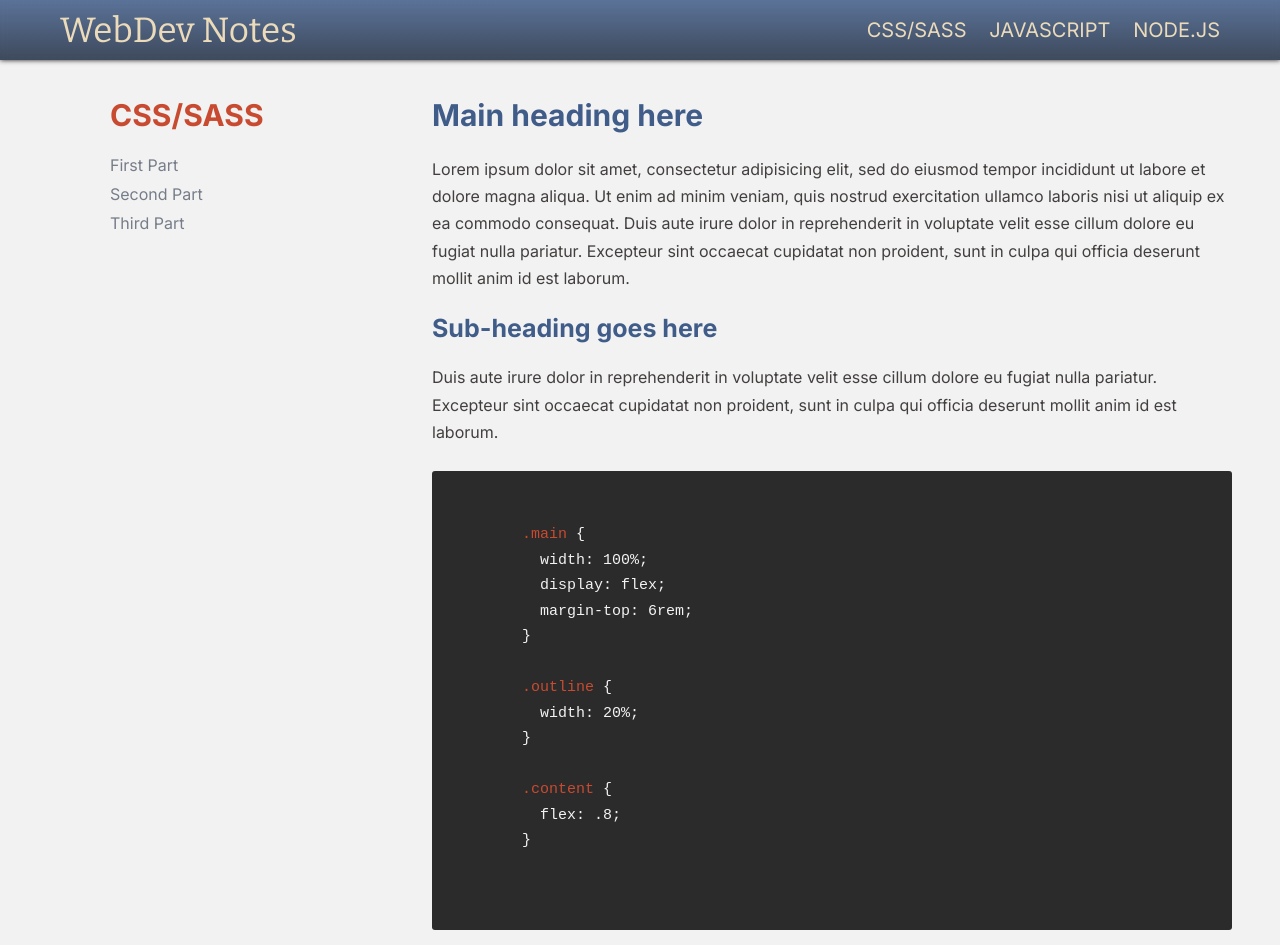
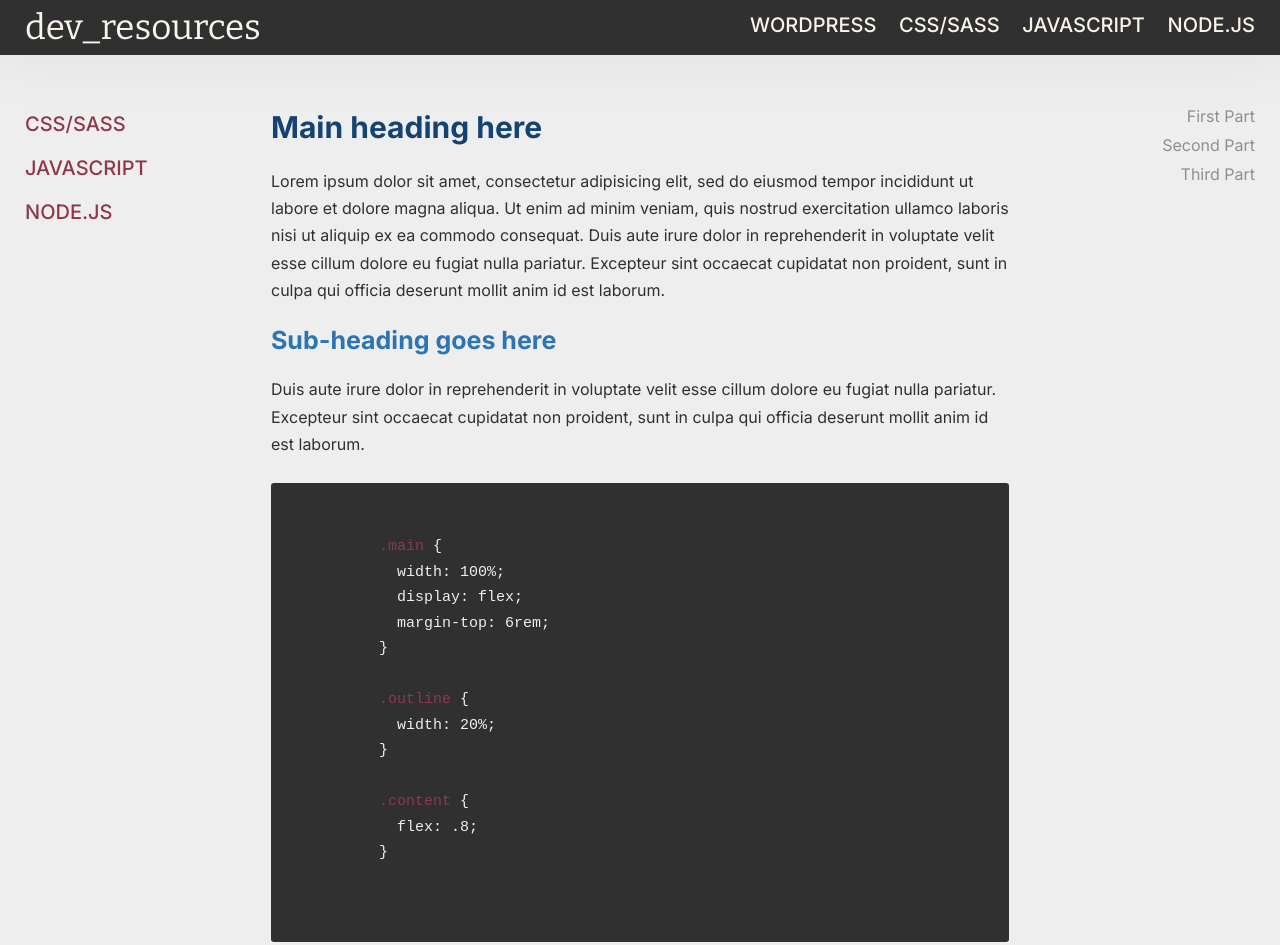
Before and after one commit to agDesignz/WebDev-Notes, a website: page index.html in a window 1280 px wide. Shown: the top 945 px of the page. Drawn offline with nearby package versions, Linux system fonts and the light colour scheme; a script that the page names is missing.

Commit message:
ready for first wp conversion

```diff
--- a/index.html
+++ b/index.html
@@ -1,4 +1,4 @@
-<!DOCTYPE html>
+"content<!DOCTYPE html>
 <html lang="en">
 
 <head>
@@ -18,36 +18,37 @@
 <body>
 
   <header class="header">
-    <h1 class="header__title">WebDev Notes</h1>
-    <nav class="header__nav">
-      <a href="#" class="header__link">CSS/SASS</a>
-      <a href="#" class="header__link">Javascript</a>
-      <a href="#" class="header__link">Node.js</a>
+    <div class="header__container container">
+      <h1 class="header__title">dev_resources</h1>
+      <nav class="header__nav nav">
+        <a href="#" class="nav__link nav__link--header">WordPress</a>
+        <a href="#" class="nav__link nav__link--header">CSS/SASS</a>
+        <a href="#" class="nav__link nav__link--header">Javascript</a>
+        <a href="#" class="nav__link nav__link--header">Node.js</a>
       </nav>
-
+    </div>
   </header>
 
-  <main class="main">
-    <div class="main__left">
-      <div class="outline">
-        <h2 class="outline__title heading-secondary">CSS/SASS</h2>
-        <nav class="outline__nav">
-          <a href="#" class="outline__link">First Part</a>
-          <a href="#" class="outline__link">Second Part</a>
-          <a href="#" class="outline__link">Third Part</a>
+  <main class="content">
+
+    <div class="content__container">
+
+      <div class="content__side content__side--left">
+        <nav class="content__nav nav">
+          <a href="#" class="nav__link nav__link--content">CSS/SASS</a>
+          <a href="#" class="nav__link nav__link--content">Javascript</a>
+          <a href="#" class="nav__link nav__link--content">Node.js</a>
         </nav>
       </div>
 
-    </div>
+      <div class="content__center">
 
-    <div class="main__right">
-
-      <div class="content">
-        <h2 class="content__heading heading-2">Main heading here</h2>
-        <p class="content__text">Lorem ipsum dolor sit amet, consectetur adipisicing elit, sed do eiusmod tempor incididunt ut labore et dolore magna aliqua. Ut enim ad minim veniam, quis nostrud exercitation ullamco laboris nisi ut aliquip ex ea commodo
+        <div class="notes">
+          <h2 class="notes__heading heading-2">Main heading here</h2>
+          <p class="notes__text">Lorem ipsum dolor sit amet, consectetur adipisicing elit, sed do eiusmod tempor incididunt ut labore et dolore magna aliqua. Ut enim ad minim veniam, quis nostrud exercitation ullamco laboris nisi ut aliquip ex ea commodo
             consequat. Duis aute irure dolor in reprehenderit in voluptate velit esse cillum dolore eu fugiat nulla pariatur. Excepteur sint occaecat cupidatat non proident, sunt in culpa qui officia deserunt mollit anim id est laborum.</p>
-        <h3 class="content__heading heading-3">Sub-heading goes here</h3>
-        <p class="content__text">Duis aute irure dolor in reprehenderit in voluptate velit esse cillum dolore eu fugiat nulla pariatur. Excepteur sint occaecat cupidatat non proident, sunt in culpa qui officia deserunt mollit anim id est laborum.</p>
+          <h3 class="notes__heading heading-3">Sub-heading goes here</h3>
+          <p class="notes__text">Duis aute irure dolor in reprehenderit in voluptate velit esse cillum dolore eu fugiat nulla pariatur. Excepteur sint occaecat cupidatat non proident, sunt in culpa qui officia deserunt mollit anim id est laborum.</p>
 
         <pre class="css-code">
           <code>
@@ -69,34 +70,34 @@
           </code>
         </pre>
 
-      <h2 class="content__heading heading-2">Main heading here</h2>
-      <p class="content__text">Lorem ipsum dolor sit amet, consectetur adipisicing elit, sed do eiusmod tempor incididunt ut labore et dolore magna aliqua. Ut enim ad minim veniam, quis nostrud exercitation ullamco laboris nisi ut aliquip ex ea commodo
+        <h2 class="notes__heading heading-2">Main heading here</h2>
+        <p class="notes__text">Lorem ipsum dolor sit amet, consectetur adipisicing elit, sed do eiusmod tempor incididunt ut labore et dolore magna aliqua. Ut enim ad minim veniam, quis nostrud exercitation ullamco laboris nisi ut aliquip ex ea commodo
           consequat. Duis aute irure dolor in reprehenderit in voluptate velit esse cillum dolore eu fugiat nulla pariatur. Excepteur sint occaecat cupidatat non proident, sunt in culpa qui officia deserunt mollit anim id est laborum.</p>
-      <h3 class="content__heading heading-3">Sub-heading goes here</h3>
-      <p class="content__text">Duis aute irure dolor in reprehenderit in voluptate velit esse cillum dolore eu fugiat nulla pariatur. Excepteur sint occaecat cupidatat non proident, sunt in culpa qui officia deserunt mollit anim id est laborum.</p>
+        <h3 class="notes__heading heading-3">Sub-heading goes here</h3>
+        <p class="notes__text">Duis aute irure dolor in reprehenderit in voluptate velit esse cillum dolore eu fugiat nulla pariatur. Excepteur sint occaecat cupidatat non proident, sunt in culpa qui officia deserunt mollit anim id est laborum.</p>
 
-    <pre class="css-code">
-      <code>
-
-        <span>.main</span> {
-          width: 100%;
-          display: flex;
-          margin-top: 6rem;
-        }
-
-        <span>.outline </span>{
-          width: 20%;
-        }
-
-        <span>.content</span> {
-          flex: .8;
-        }
-
-      </code>
-    </pre>
+        <p class="codepen" data-height="600" data-default-tab="css" data-slug-hash="mdpNzmX" data-user="mnartstuff" style="height: 300px; box-sizing: border-box; display: flex; align-items: center; justify-content: center; border: 2px solid; margin: 1em 0; padding: 1em;">
+            <span>See the Pen <a href="https://codepen.io/mnartstuff/pen/mdpNzmX">
+                float-grid</a> by mnartstuff (<a href="https://codepen.io/mnartstuff">@mnartstuff</a>)
+              on <a href="https://codepen.io">CodePen</a>.</span>
+          </p>
+          <script async="" src="https://cpwebassets.codepen.io/assets/embed/ei.js"></script>
         </div><!-- end of .content -->
 
       </div>
+
+      <div class="content__side content__side--right">
+        <div class="content__outline outline">
+          <nav class="outline__nav">
+            <a href="#" class="outline__link">First Part</a>
+            <a href="#" class="outline__link">Second Part</a>
+            <a href="#" class="outline__link">Third Part</a>
+          </nav>
+        </div>
+      </div>
+
+    </div>
+
 
   </main>
 
--- a/sass/abstracts/_variables.scss
+++ b/sass/abstracts/_variables.scss
@@ -1,18 +1,20 @@
 
-$color-primary: #2D4263;
-$color-primary-light: #405c89;
-$color-primary-dark: #1e2c42;
+$color-primary: #205295;
+$color-primary-light: #2C74B3;
+$color-primary-dark: #144272;
 
-$color-secondary: #C84B31;
+$color-secondary: #8F384D;
 
-$color-cream: #ECDBBA;
-$color-cream-light: #f7f2e8;
+$color-cream: #EAE3D2;
+$color-cream-light: #F9F5EB;
 
-$color-black-light: #191919;
-$color-grey-dark: #2B2B2B;
-$color-grey-medium: #423F3E;
-$color-grey-medium-light: #767d89;
-$color-grey-light: #F2F2F2;
+$color-black-light: #181818;
+$color-grey-dark: #303030;
+$color-grey-medium: #8f8f8f;
+$color-grey-medium-light: #bebebe;
+$color-grey-light: #eee;
+
+$color-white: #fff;
 
 // FONT
 $font-serif: 'Bitter', serif;
--- a/sass/base/_typography.scss
+++ b/sass/base/_typography.scss
@@ -8,23 +8,18 @@ body {
   box-sizing: border-box;
 }
 
-.header__title {
-  font-family: v.$font-serif;
-  font-weight: 400;
-  font-size: v.$h1-size;
-}
-
 .heading-2 {
   font-size: v.$h2-size;
+  color: v.$color-primary-dark;
 }
 
 .heading-3 {
   font-size: v.$h3-size;
+  color: v.$color-primary-light;
 }
 
 p {
   font-size: v.$default-font-size;
-  color: v.$color-grey-medium;
   &:not(:last-child) {
     margin-bottom: 1.5rem;
   }
--- a/sass/base/_utilities.scss
+++ b/sass/base/_utilities.scss
@@ -0,0 +1 @@
+@use "../abstracts/variables" as v;
--- /dev/null
+++ b/sass/components/_navigation.scss
@@ -0,0 +1,53 @@
+@use "../abstracts/variables"as v;
+
+.nav {
+  // color: v.$color-secondary;
+  font-weight: 500;
+
+  &__link {
+    &:link,
+    &:visited {
+      display: inline-block;
+      position: relative;
+      font-size: 2rem;
+      color: inherit;
+      text-decoration: none;
+      text-transform: uppercase;
+      padding: 0.5rem 0;
+
+      &:not(:last-child) {
+        margin-right: 2rem;
+      }
+
+      &:active,
+      &:hover {
+        // color: rgba(v.$color-secondary, .7);
+        opacity: .7;
+      }
+    }
+
+    &::after {
+      content: "";
+      display: block;
+      position: absolute;
+      bottom: 0;
+      left: 0;
+      width: 0;
+      height: 2px;
+      background: rgba(v.$color-secondary, .7);
+      transition: all 0.3s;
+    }
+
+    &:active::after,
+    &:hover::after {
+      width: 100%;
+    }
+
+    &--header {
+
+      &::after {
+              background: v.$color-cream;
+      }
+    }
+  }
+}
--- a/sass/layout/_outline.scss
+++ b/sass/components/_outline.scss
@@ -1,17 +1,7 @@
 @use "../abstracts/variables" as v;
 
 .outline {
-  margin: auto;
-
-  &__title {
-    color: v.$color-secondary;
-    font-size: v.$h2-size;
-    margin-bottom: 1rem;
-  }
-
-  &__nav {
-
-  }
+  text-align: right;
 
   &__link {
     &:link,
@@ -19,7 +9,7 @@
       display: block;
       text-decoration: none;
       font-size: v.$default-font-size;
-      color: v.$color-grey-medium-light;
+      color: v.$color-grey-medium;
       line-height: 1.8;
     }
 
--- a/sass/layout/_body.scss
+++ /dev/null
@@ -1,21 +0,0 @@
-@use "../abstracts/variables" as v;
-
-.main {
-  width: 100%;
-  display: flex;
-  margin-top: 6rem;
-  position: relative;
-
-  &__left {
-    width: 30%;
-    padding: 3rem 1rem 3rem 11rem;
-    position: fixed;
-    margin: auto;
-  }
-
-  &__right {
-    flex: 1;
-    padding: 3rem;
-    margin-left: 30%;
-  }
-}
--- a/sass/layout/_content.scss
+++ b/sass/layout/_content.scss
@@ -1,11 +1,47 @@
 @use "../abstracts/variables" as v;
 
 .content {
-  max-width: 80rem;
-  margin: auto;
+  width: 100%;
+  display: flex;
+  justify-content: center;
+  padding: 0 2.5rem;
+  margin-top: 8.5rem;
+  position: relative;
 
-  &__heading {
-    margin-bottom: 1.5rem;
-    color: v.$color-primary-light;
+  &__container {
+    width: 100%;
+    max-width: 140rem;
+    display: flex;
+    justify-content: center;
+    position: relative;
+  }
+
+  &__outline {
+    margin: auto;
+    position: fixed;
+    // justify-self: start;
+  }
+
+  &__nav {
+    position: fixed;
+    display: flex;
+    flex-direction: column;
+    align-items: flex-start;
+    color: v.$color-secondary;
+  }
+
+  &__side {
+    flex: 1;
+
+    &--right {
+      flex: 1;
+      display: flex;
+      justify-content: flex-end;
+    }
+  }
+
+  &__center {
+    flex: 3;
+    width: 60%;
   }
 }
--- a/sass/layout/_header.scss
+++ b/sass/layout/_header.scss
@@ -1,54 +1,38 @@
-@use "../abstracts/variables" as v;
+@use "../abstracts/variables"as v;
 
 .header {
   width: 100%;
-  padding: 1rem 6rem;
+  padding: 0 2.5rem;
   line-height: 1;
   display: flex;
+  justify-content: center;
   position: fixed;
   z-index: 20;
   top: 0;
   align-items: center;
-  justify-content: space-between;
-  background-image: linear-gradient(rgba(v.$color-primary-light, .85), rgba(v.$color-primary-dark, .85));
+  background-color: v.$color-grey-dark;
   -webkit-backdrop-filter: blur(4px);
-backdrop-filter: blur(4px);
-  box-shadow: 0 0 0.5rem v.$color-black-light;
-  color: v.$color-cream;
+  backdrop-filter: blur(4px);
+  // box-shadow: 0 0.1rem 0.5rem v.$color-grey-medium;
+  box-shadow: rgba(v.$color-grey-medium, 0.15) 0px 48px 100px 0px;
+  box-shadow: rgba(v.$color-grey-medium, 0.1) 0px 10px 50px;
+  color: v.$color-cream-light;
 
-  &__title {}
+  &__container {
+    width: 100%;
+    padding: 1rem 0;
+    max-width: 140rem;
+    display: flex;
+    // border-bottom: 1px solid v.$color-grey-medium;
+  }
 
-  &__link {
-    &:link,
-    &:visited {
-      display: inline-block;
-      position: relative;
-      font-size: 2rem;
-      color: inherit;
-      text-decoration: none;
-      text-transform: uppercase;
-      padding: 1rem 0;
+  &__title {
+    font-family: v.$font-serif;
+    font-weight: 400;
+    font-size: v.$h1-size;
+  }
 
-      &:not(:last-child) {
-        margin-right: 2rem;
-      }
-    }
-
-    &::after {
-      content: "";
-      display: block;
-      position: absolute;
-      bottom: 0;
-      left: 0;
-      width: 0;
-      height: 2px;
-      background: v.$color-cream;
-      transition: all 0.3s;
-    }
-
-    &:active::after,
-    &:hover::after {
-      width: 100%;
-    }
+  &__nav {
+    margin-left: auto;
   }
 }
--- a/sass/main.scss
+++ b/sass/main.scss
@@ -8,8 +8,10 @@
 @use "base/utilities";
 
 @use "components/code";
+@use "components/navigation";
+@use "components/outline";
 
-@use "layout/body";
 @use "layout/content";
 @use "layout/header";
-@use "layout/outline";
+
+@use "pages/notes";
--- /dev/null
+++ b/sass/pages/_notes.scss
@@ -0,0 +1,8 @@
+@use "../abstracts/variables" as v;
+
+.notes {
+
+  &__heading {
+    margin-bottom: 1.5rem;
+  }
+}
```
Also changed, not shown: css/style.comp.css (added), css/style.css, css/style.prefix.css (added), 2 other files. Lines whose indentation alone changed are shown as unchanged.
